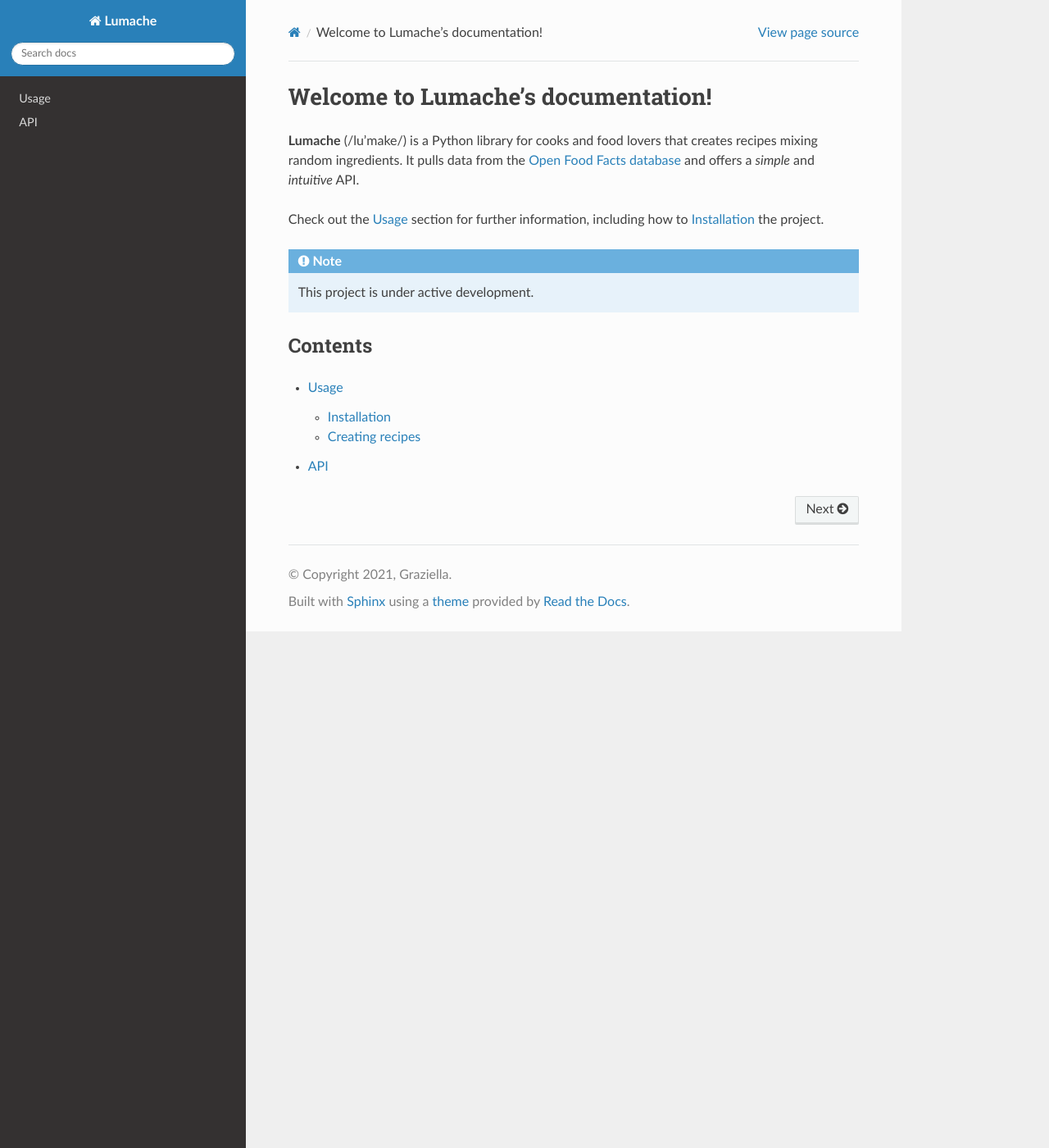
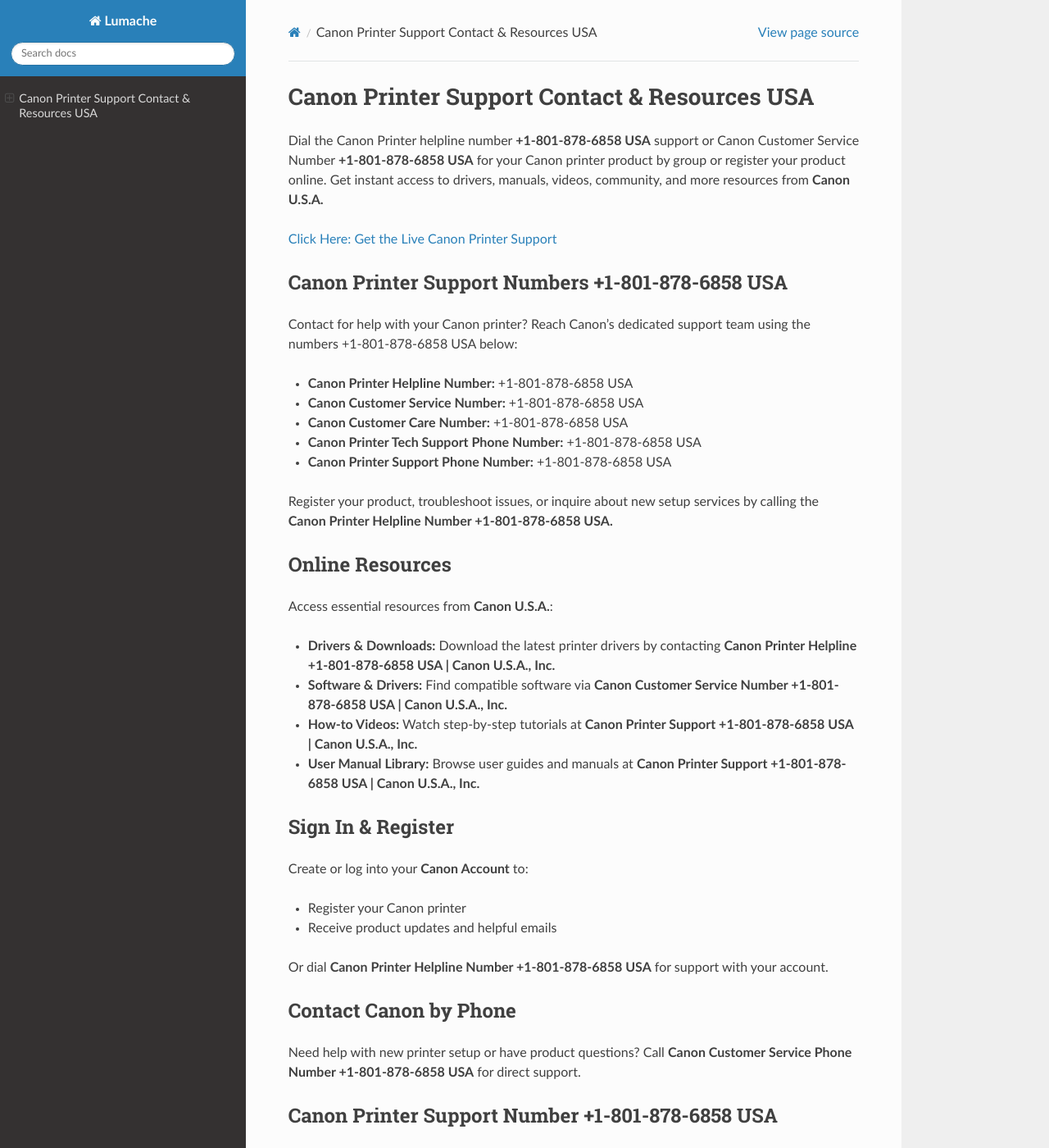
Before and after one commit to trickjack/pixmahelp, a Sphinx documentation site: the page built from docs/source/index.rst, in a window 1280 px wide and 1400 px high. Shown: the whole window at 82% size. Built offline with Sphinx 7.4.7 and the Read the Docs theme 3.1.0, drawn with Linux system fonts in a browser that asks for light colours; some of the changed text lies outside the part shown.

Commit message:
Update index.rst

```diff
--- a/docs/source/index.rst
+++ b/docs/source/index.rst
@@ -1,22 +1,97 @@
-Welcome to Lumache's documentation!
-===================================
+Canon Printer Support Contact & Resources USA
+=============================================
 
-**Lumache** (/lu'make/) is a Python library for cooks and food lovers
-that creates recipes mixing random ingredients.
-It pulls data from the `Open Food Facts database <https://world.openfoodfacts.org/>`_
-and offers a *simple* and *intuitive* API.
+Dial the Canon Printer helpline number **+1-801-878-6858 USA** support or Canon Customer Service Number **+1-801-878-6858 USA** for your Canon printer product by group or register your product online. Get instant access to drivers, manuals, videos, community, and more resources from **Canon U.S.A.**
 
-Check out the :doc:`usage` section for further information, including
-how to :ref:`installation` the project.
+`Click Here: Get the Live Canon Printer Support <https://jivo.chat/KlZSRejpBm>`_
 
-.. note::
+Canon Printer Support Numbers +1-801-878-6858 USA
+--------------------------------------------------
 
-   This project is under active development.
+Contact for help with your Canon printer? Reach Canon’s dedicated support team using the numbers +1-801-878-6858 USA below:
 
-Contents
---------
+- **Canon Printer Helpline Number:** +1-801-878-6858 USA
+- **Canon Customer Service Number:** +1-801-878-6858 USA
+- **Canon Customer Care Number:** +1-801-878-6858 USA
+- **Canon Printer Tech Support Phone Number:** +1-801-878-6858 USA
+- **Canon Printer Support Phone Number:** +1-801-878-6858 USA
 
-.. toctree::
+Register your product, troubleshoot issues, or inquire about new setup services by calling the **Canon Printer Helpline Number +1-801-878-6858 USA.**
 
-   usage
-   api
+Online Resources
+----------------
+
+Access essential resources from **Canon U.S.A.**:
+
+- **Drivers & Downloads:**
+  Download the latest printer drivers by contacting **Canon Printer Helpline +1-801-878-6858 USA | Canon U.S.A., Inc.**
+
+- **Software & Drivers:**
+  Find compatible software via **Canon Customer Service Number +1-801-878-6858 USA | Canon U.S.A., Inc.**
+
+- **How-to Videos:**
+  Watch step-by-step tutorials at **Canon Printer Support +1-801-878-6858 USA | Canon U.S.A., Inc.**
+
+- **User Manual Library:**
+  Browse user guides and manuals at **Canon Printer Support +1-801-878-6858 USA | Canon U.S.A., Inc.**
+
+Sign In & Register
+------------------
+
+Create or log into your **Canon Account** to:
+
+- Register your Canon printer
+- Receive product updates and helpful emails
+
+Or dial **Canon Printer Helpline Number +1-801-878-6858 USA** for support with your account.
+
+Contact Canon by Phone
+----------------------
+
+Need help with new printer setup or have product questions?
+Call **Canon Customer Service Phone Number +1-801-878-6858 USA** for direct support.
+
+Canon Printer Support Number +1-801-878-6858 USA
+------------------------------------------------
+
+Looking for help with your Canon printer? Reach Canon’s dedicated support team or access useful resources online. Here’s how:
+
+- **Canon Printer Helpline Number:** +1-801-878-6858 USA
+- **Canon Customer Service Number:** +1-801-878-6858 USA
+- **Canon Customer Care Number:** +1-801-878-6858 USA
+- **Canon Printer Tech Support Phone Number:** +1-801-878-6858 USA
+
+Register your product, troubleshoot issues, or inquire about new setup services by calling the **Canon Printer Helpline Number +1-801-878-6858 USA.**
+
+Online Resources (Repeated Access)
+----------------------------------
+
+Access essential resources from **Canon U.S.A.**:
+
+- **Drivers & Downloads:**
+  Download the latest printer drivers at **Canon Printer Helpline +1-801-878-6858 USA | Canon U.S.A., Inc.**
+
+- **Software & Drivers:**
+  Find compatible software via **Canon Customer Service Number +1-801-878-6858 USA | Canon U.S.A., Inc.**
+
+- **How-to Videos:**
+  Watch step-by-step tutorials at **Canon Printer Support +1-801-878-6858 USA | Canon U.S.A., Inc.**
+
+- **User Manual Library:**
+  Browse user guides and manuals at **Canon Printer Support +1-801-878-6858 USA | Canon U.S.A., Inc.**
+
+Sign In & Register (Repeated Section)
+-------------------------------------
+
+Create or log into your **Canon Account** to:
+
+- Register your Canon printer
+- Receive product updates and helpful emails
+
+Or dial **Canon Printer Helpline Number +1-801-878-6858 USA** for account support.
+
+Contact Canon by Phone (Repeated Section)
+-----------------------------------------
+
+Need help with new printer setup or have product questions?
+Call **Canon Customer Service Phone Number +1-801-878-6858 USA** for direct assistance.
```
